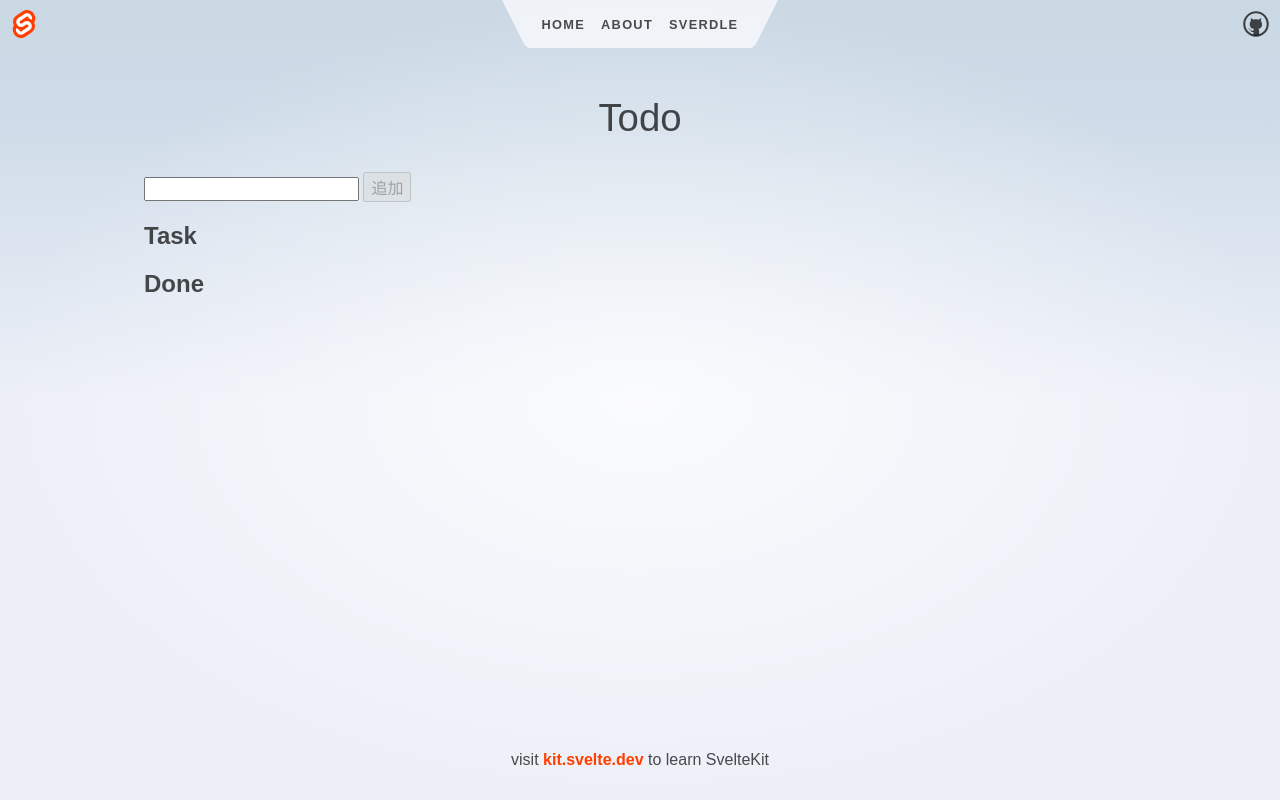
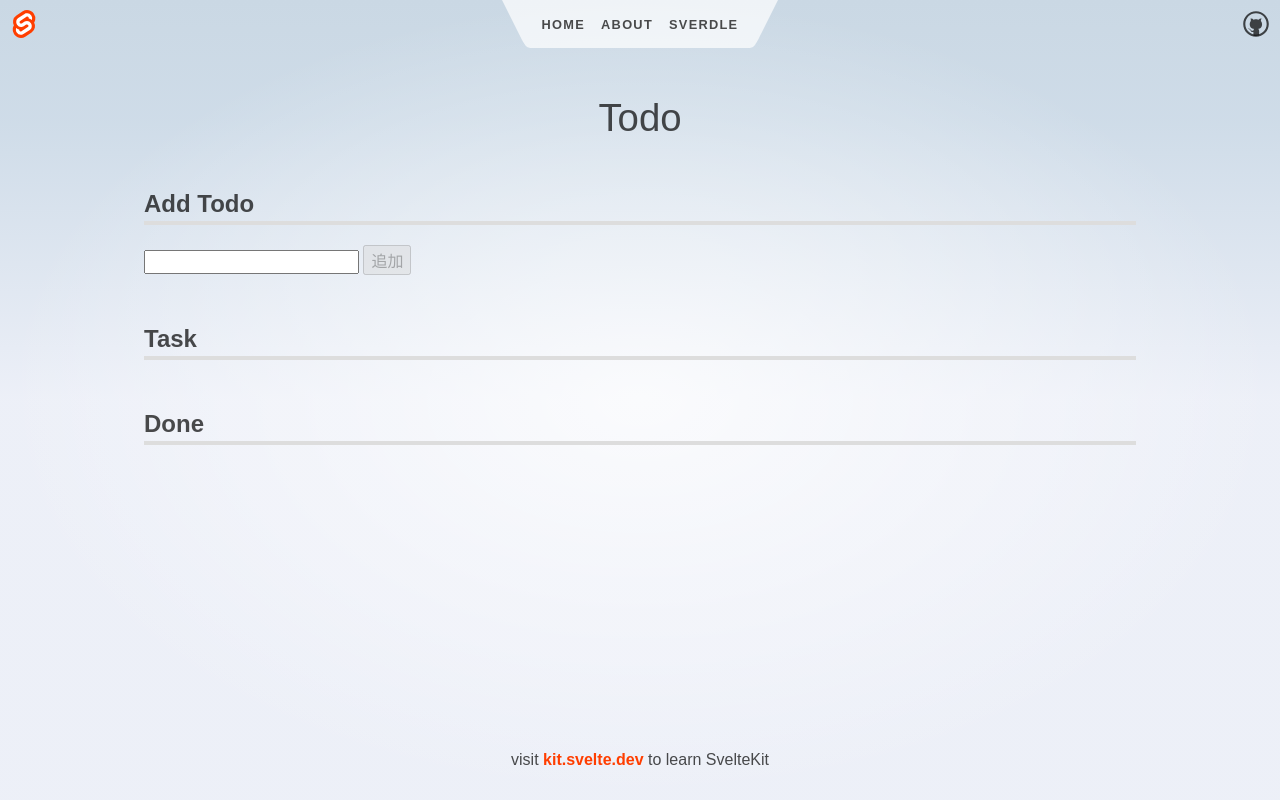
Before and after one commit to xhisashix/svelte-todo-app, a SvelteKit app: page /todo in a window 1280 px wide. Built offline with nearby package versions, Linux system fonts and the light colour scheme; data requests are answered from the project's data file.

Commit message:
Add section title

```diff
--- a/src/routes/todo/+page.svelte
+++ b/src/routes/todo/+page.svelte
@@ -137,6 +137,8 @@
 
 <section>
 	<h1>Todo</h1>
+
+	<h2 class="section-title">Add Todo</h2>
 	<input type="text" bind:value />
 	<button disabled={!value} on:click={addTodo(todoData)}>追加</button>
 
@@ -223,6 +225,10 @@
 	}
 	.section-title {
 		font-size: 24px;
+		margin-top: 50px;
 		font-weight: bold;
+		border-bottom: #ddd 4px solid;
+		padding-bottom: 3px;
+		box-sizing: border-box;
 	}
 </style>
```
